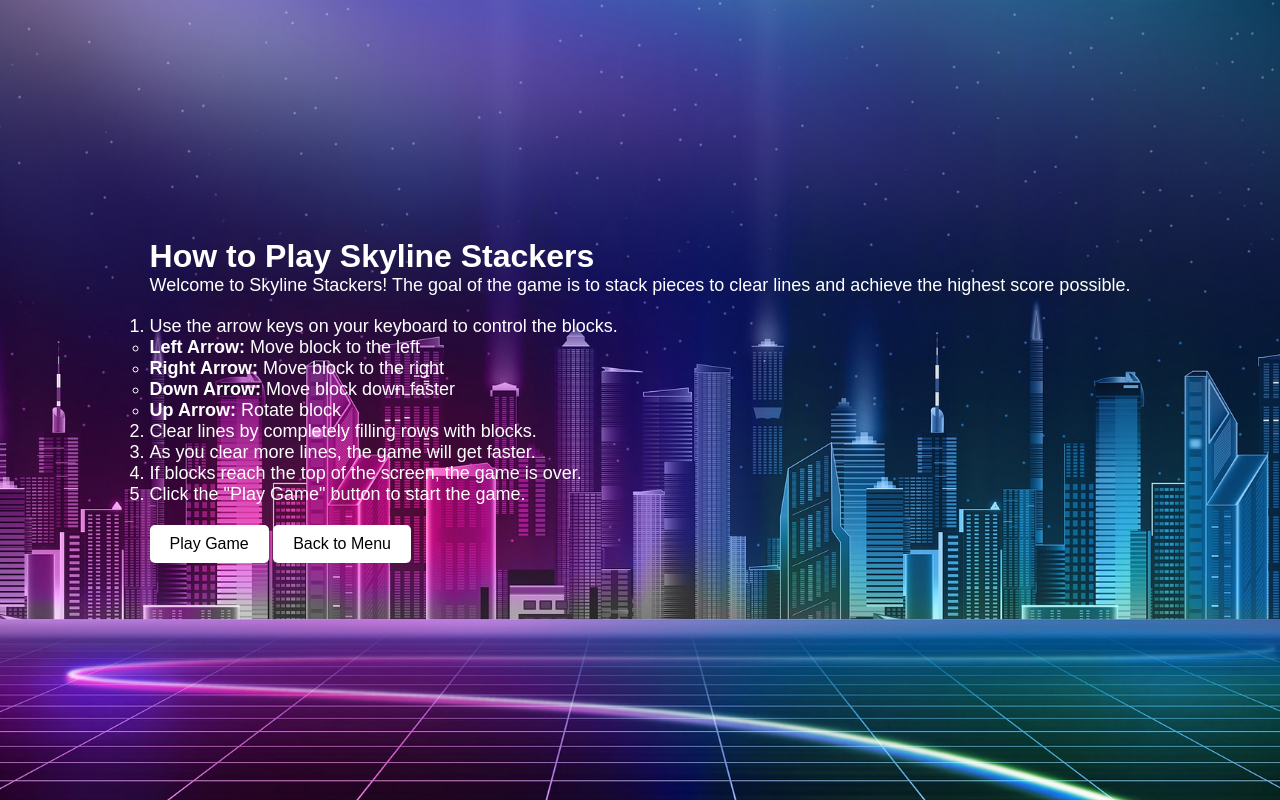
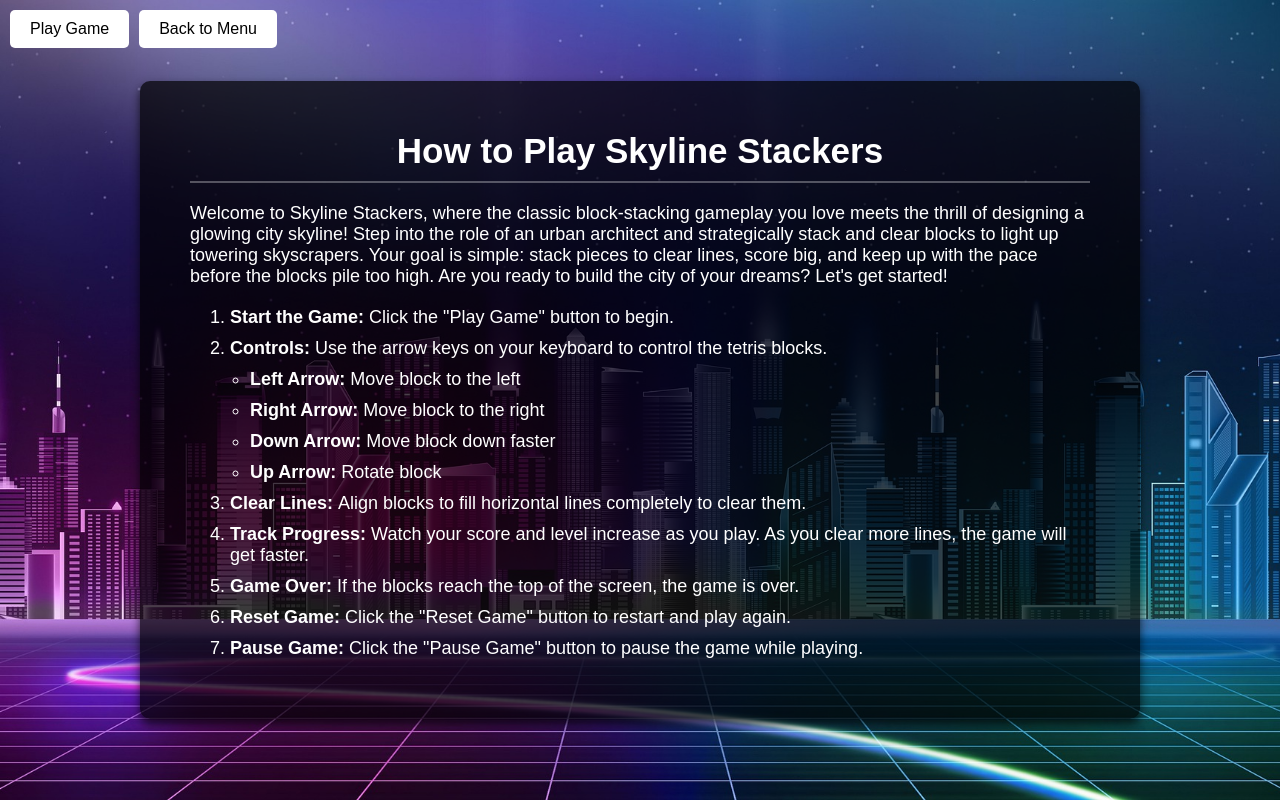
Before and after one commit to Wen-Ow/browser-game-skyline-stackers, a plain HTML site: page html/instructions.html in a window 1280 px wide. Drawn offline with Linux system fonts and the light colour scheme.

Commit message:
progress on CSS, markdown page, etc.

```diff
--- a/css/style.css
+++ b/css/style.css
@@ -5,7 +5,7 @@
     box-sizing: border-box;
 }
 
-/* Body styling */
+/* Body styles  */
 body {
     font-family: Arial, sans-serif;
     background-color: #000000;
@@ -66,11 +66,67 @@ body.game-page {
     margin-bottom: 10px;
 }
 
-.instructions-text, .instructions-list {
+/* Instructions page */
+#instructions-container {
+    max-width: 1000px;
+    margin: 20 auto;
+    padding: 50px;
+    background-color: rgba(0, 0, 0, 0.7);
+    border-radius: 10px;
+    box-shadow: 0 5px 10px rgba(0, 0, 0, 0.7);
+}
+
+.instructions-title {
+    text-align: center;
+    margin-bottom: 20px;
+    font-size: 35px;
+    border-bottom: 2px solid rgba(255, 255, 255, 0.303);
+    padding-bottom: 10px;
+    color: white;
+}
+
+.instructions-text {
+    margin-bottom: 20px;
     font-size: 18px;
-    margin-bottom: 20px;
     color: white;
 
+}
+
+.instructions-list {
+    padding-left: 40px;
+    font-size: 18px;
+}
+
+.instructions-list ul {
+    padding-left: 20px;
+    margin-top: 10px;
+}
+
+.instructions-list li {
+    margin-bottom: 10px;
+}
+
+/* Navigation Controls */
+.navigation-controls {
+    position: absolute;
+    top: 10px;
+    left: 10px;
+    display: flex;
+    gap: 10px;
+}
+
+.navigation-controls .button {
+    padding: 10px 20px;
+    font-size: 16px;
+    background-color: #ffffff;
+    color: black;
+    text-align: center;
+    border-radius: 5px;
+}
+
+.navigation-controls .button:hover {
+    background-color: #fedfe8;
+    color: #000000;
 }
 
 /* Game Container */
--- a/html/instructions.html
+++ b/html/instructions.html
@@ -11,12 +11,12 @@
     <div id="instructions-container">
       <h1 class="instructions-title">How to Play Skyline Stackers</h1>
       <p class="instructions-text">
-        Welcome to Skyline Stackers! The goal of the game is to stack pieces to
-        clear lines and achieve the highest score possible.
+        Welcome to Skyline Stackers, where the classic block-stacking gameplay you love meets the thrill of designing a glowing city skyline! Step into the role of an urban architect and strategically stack and clear blocks to light up towering skyscrapers. Your goal is simple: stack pieces to clear lines, score big, and keep up with the pace before the blocks pile too high. Are you ready to build the city of your dreams? Let's get started!
       </p>
       <ol class="instructions-list">
-        <li>
-          Use the arrow keys on your keyboard to control the blocks.
+        <li><strong>Start the Game: </strong> Click the "Play Game" button to begin.</li>
+        <li><strong>Controls: </strong>
+          Use the arrow keys on your keyboard to control the tetris blocks.
           <ul>
             <li><strong>Left Arrow: </strong>Move block to the left</li>
             <li><strong>Right Arrow: </strong>Move block to the right</li>
@@ -24,10 +24,11 @@
             <li><strong>Up Arrow: </strong>Rotate block</li>
           </ul>
         </li>
-        <li>Clear lines by completely filling rows with blocks.</li>
-        <li>As you clear more lines, the game will get faster.</li>
-        <li>If blocks reach the top of the screen, the game is over.</li>
-        <li>Click the "Play Game" button to start the game.</li>
+        <li><strong>Clear Lines: </strong>Align blocks to fill horizontal lines completely to clear them.</li>
+        <li><strong>Track Progress: </strong> Watch your score and level increase as you play. As you clear more lines, the game will get faster.</li>
+        <li><strong>Game Over: </strong>If the blocks reach the top of the screen, the game is over.</li>
+        <li><strong>Reset Game: </strong>Click the "Reset Game" button to restart and play again.</li>
+        <li><strong>Pause Game: </strong>Click the "Pause Game" button to pause the game while playing.</li>
       </ol>
       <div class="navigation-controls">
         <a href="gamescreen.html" class="button">Play Game</a>
```
Also changed, not shown: 1 other file.
